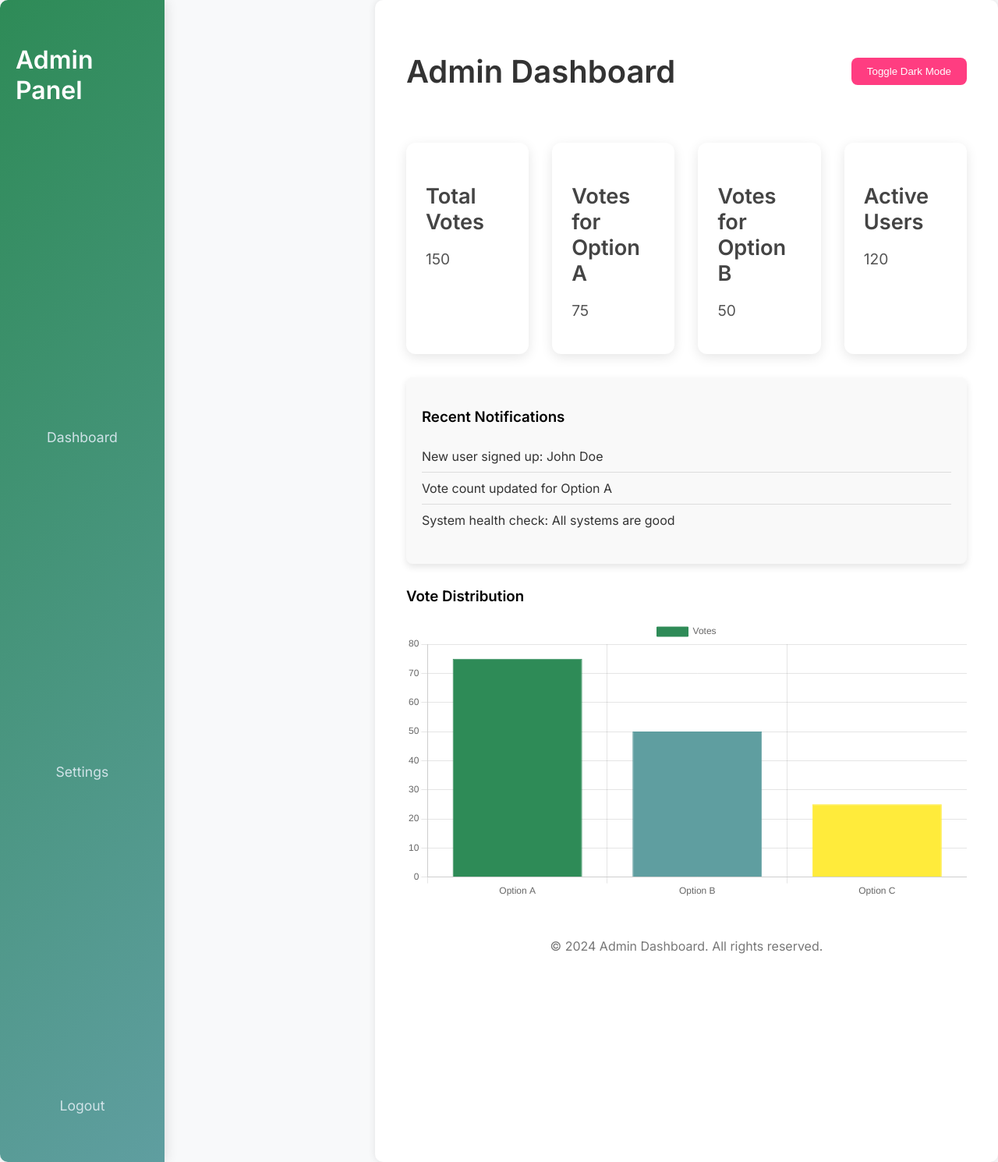
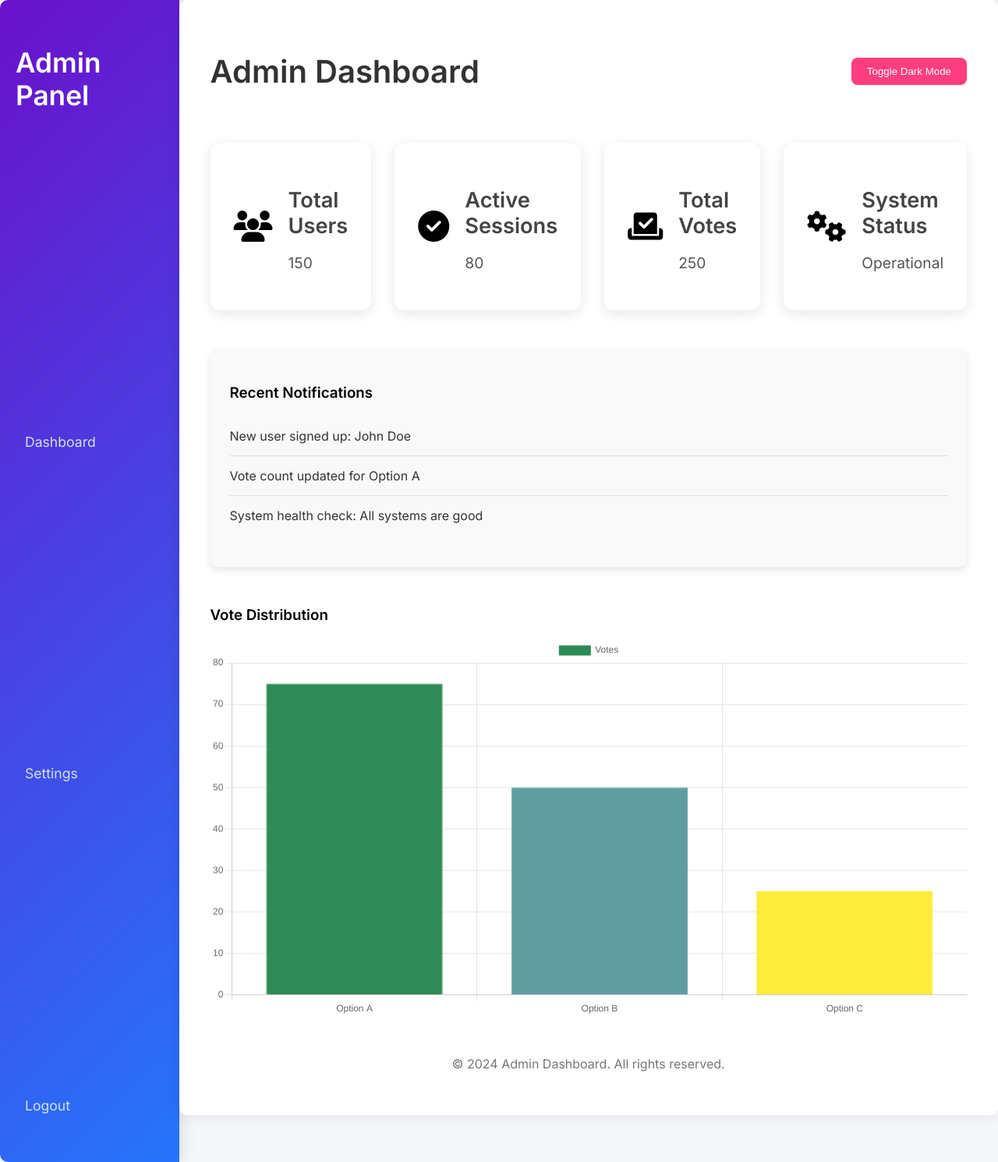
Before and after one commit to dharshanarayanan/Software_Engineering_project, a Flask app: template templates/dashboard.html in a window 1280 px wide. Shown: the whole page at 78% size. Run offline with Flask 3, Linux system fonts and the light colour scheme; the template is opened without the code that fills it, so the values that code supplies are empty; some libraries are stand-ins or nearby versions.

Commit message:
added dummy dashboard

```diff
--- a/templates/dashboard.html
+++ b/templates/dashboard.html
@@ -4,43 +4,39 @@
     <meta charset="UTF-8">
     <meta name="viewport" content="width=device-width, initial-scale=1.0">
     <title>Admin Dashboard</title>
-    <script src="https://cdn.jsdelivr.net/npm/chart.js"></script>
     <link href="https://fonts.googleapis.com/css2?family=Inter:wght@400;600&display=swap" rel="stylesheet">
+    <script src="https://kit.fontawesome.com/a076d05399.js"></script>
     <style>
         body {
             font-family: 'Inter', sans-serif;
             margin: 0;
             padding: 0;
-            background-color: #f8f9fa;
+            background-color: #f5f7fa;
             display: flex;
-            min-height: 100vh;
+            flex-direction: row;
+            height: 100vh;
             overflow: hidden;
             transition: background-color 0.3s ease;
         }
 
-        /* Dark Mode Styles */
-        body.dark-mode {
-            background-color: #2f3640;
-        }
-
         /* Sidebar */
         .sidebar {
-            width: 240px;
-            background: linear-gradient(135deg, #2E8B57, #5F9EA0);
+            width: 250px;
+            background: linear-gradient(135deg, #6a11cb, #2575fc);
             color: white;
             padding: 30px 20px;
             display: flex;
             flex-direction: column;
             justify-content: space-between;
             height: 100vh;
-            box-shadow: 3px 0 15px rgba(0, 0, 0, 0.1);
-            border-radius: 10px 0 0 10px;
             position: sticky;
             top: 0;
+            box-shadow: 4px 0 20px rgba(0, 0, 0, 0.1);
+            border-radius: 10px 0 0 10px;
         }
 
         .sidebar h2 {
-            font-size: 2rem;
+            font-size: 2.2rem;
             font-weight: 600;
             color: white;
             margin-bottom: 40px;
@@ -51,10 +47,9 @@
             text-decoration: none;
             font-size: 1.1rem;
             margin-bottom: 20px;
-            padding: 12px 0;
-            text-align: center;
+            padding: 12px;
             border-radius: 8px;
-            transition: background-color 0.3s ease, padding 0.3s ease;
+            transition: all 0.3s ease;
         }
 
         .sidebar a:hover {
@@ -65,14 +60,15 @@
 
         /* Dashboard */
         .dashboard {
-            margin-left: 270px;
+            flex-grow: 1;
             padding: 40px;
-            width: calc(100% - 270px);
+            width: 100%;
+            overflow-y: auto;
             background: #ffffff;
             border-radius: 10px;
-            box-shadow: 0 0 10px rgba(0, 0, 0, 0.1);
-            overflow-y: auto;
+            box-shadow: 0 0 20px rgba(0, 0, 0, 0.1);
             transition: background-color 0.3s ease;
+            position: relative;
         }
 
         body.dark-mode .dashboard {
@@ -100,26 +96,36 @@
             padding: 10px 20px;
             border-radius: 8px;
             cursor: pointer;
-            transition: background-color 0.3s;
+            transition: background-color 0.3s ease;
         }
 
         .dark-mode-btn:hover {
             background-color: #e60073;
         }
 
+        /* Card Container */
         .card-container {
             display: grid;
             grid-template-columns: repeat(4, 1fr);
             gap: 30px;
+            margin-bottom: 50px;
         }
 
         .card {
             background: #ffffff;
-            padding: 25px;
+            padding: 30px;
             border-radius: 12px;
             box-shadow: 0 4px 15px rgba(0, 0, 0, 0.1);
+            cursor: pointer;
             transition: transform 0.3s ease, box-shadow 0.3s ease;
-            cursor: pointer;
+            display: flex;
+            align-items: center;
+            justify-content: space-between;
+        }
+
+        .card i {
+            font-size: 2.5rem;
+            margin-right: 20px;
         }
 
         .card:hover {
@@ -139,24 +145,24 @@
             color: #555;
         }
 
-        /* Chart */
+        /* Chart Section */
         .chart-container {
             width: 100%;
-            margin-top: 30px;
+            margin-top: 50px;
         }
 
         .bar-chart {
             width: 100%;
-            height: 300px;
+            height: 400px;
             border-radius: 10px;
         }
 
-        /* Notifications */
+        /* Notification Panel */
         .notification-panel {
             background-color: #f9f9f9;
             border-radius: 8px;
-            padding: 20px;
-            margin-top: 30px;
+            padding: 25px;
+            margin-top: 40px;
             box-shadow: 0 4px 10px rgba(0, 0, 0, 0.1);
         }
 
@@ -166,7 +172,7 @@
         }
 
         .notification-panel li {
-            padding: 10px 0;
+            padding: 15px 0;
             border-bottom: 1px solid #ddd;
             color: #333;
         }
@@ -182,6 +188,7 @@
             margin-top: 50px;
         }
 
+        /* Media Queries */
         @media (max-width: 1200px) {
             .card-container {
                 grid-template-columns: repeat(2, 1fr);
@@ -192,6 +199,7 @@
             .card-container {
                 grid-template-columns: 1fr;
             }
+
             .dashboard {
                 margin-left: 0;
                 width: 100%;
@@ -220,20 +228,32 @@
         <!-- Dashboard Cards -->
         <div class="card-container">
             <div class="card">
-                <h3>Total Votes</h3>
-                <p>150</p>
+                <i class="fas fa-users"></i>
+                <div>
+                    <h3>Total Users</h3>
+                    <p>150</p>
+                </div>
             </div>
             <div class="card">
-                <h3>Votes for Option A</h3>
-                <p>75</p>
+                <i class="fas fa-check-circle"></i>
+                <div>
+                    <h3>Active Sessions</h3>
+                    <p>80</p>
+                </div>
             </div>
             <div class="card">
-                <h3>Votes for Option B</h3>
-                <p>50</p>
+                <i class="fas fa-vote-yea"></i>
+                <div>
+                    <h3>Total Votes</h3>
+                    <p>250</p>
+                </div>
             </div>
             <div class="card">
-                <h3>Active Users</h3>
-                <p>120</p>
+                <i class="fas fa-cogs"></i>
+                <div>
+                    <h3>System Status</h3>
+                    <p>Operational</p>
+                </div>
             </div>
         </div>
 
@@ -247,7 +267,7 @@
             </ul>
         </div>
 
-        <!-- Chart -->
+        <!-- Chart Section -->
         <div class="chart-container">
             <h3>Vote Distribution</h3>
             <canvas id="voteChart" class="bar-chart"></canvas>
@@ -259,6 +279,7 @@
     </div>
 
     <!-- Chart.js Bar Chart -->
+    <script src="https://cdn.jsdelivr.net/npm/chart.js"></script>
     <script>
         var ctx = document.getElementById('voteChart').getContext('2d');
         var voteChart = new Chart(ctx, {
```
